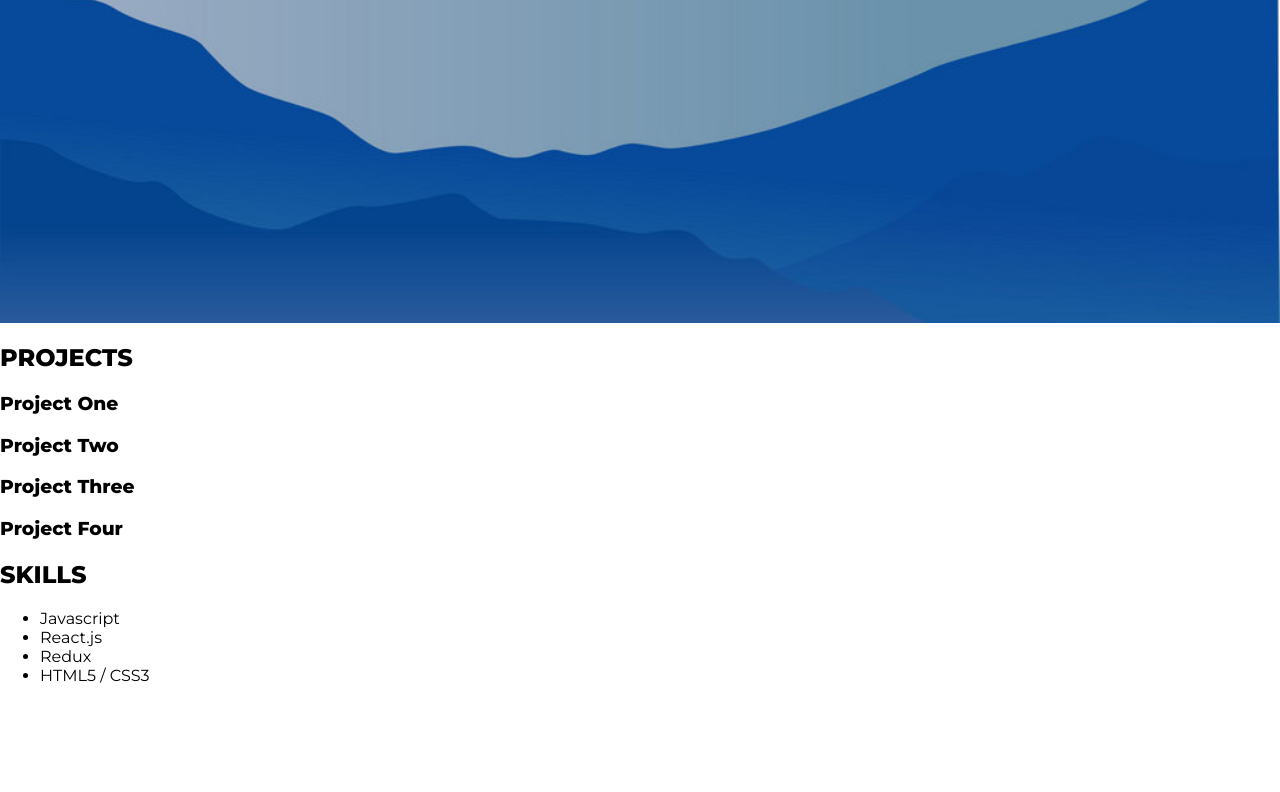
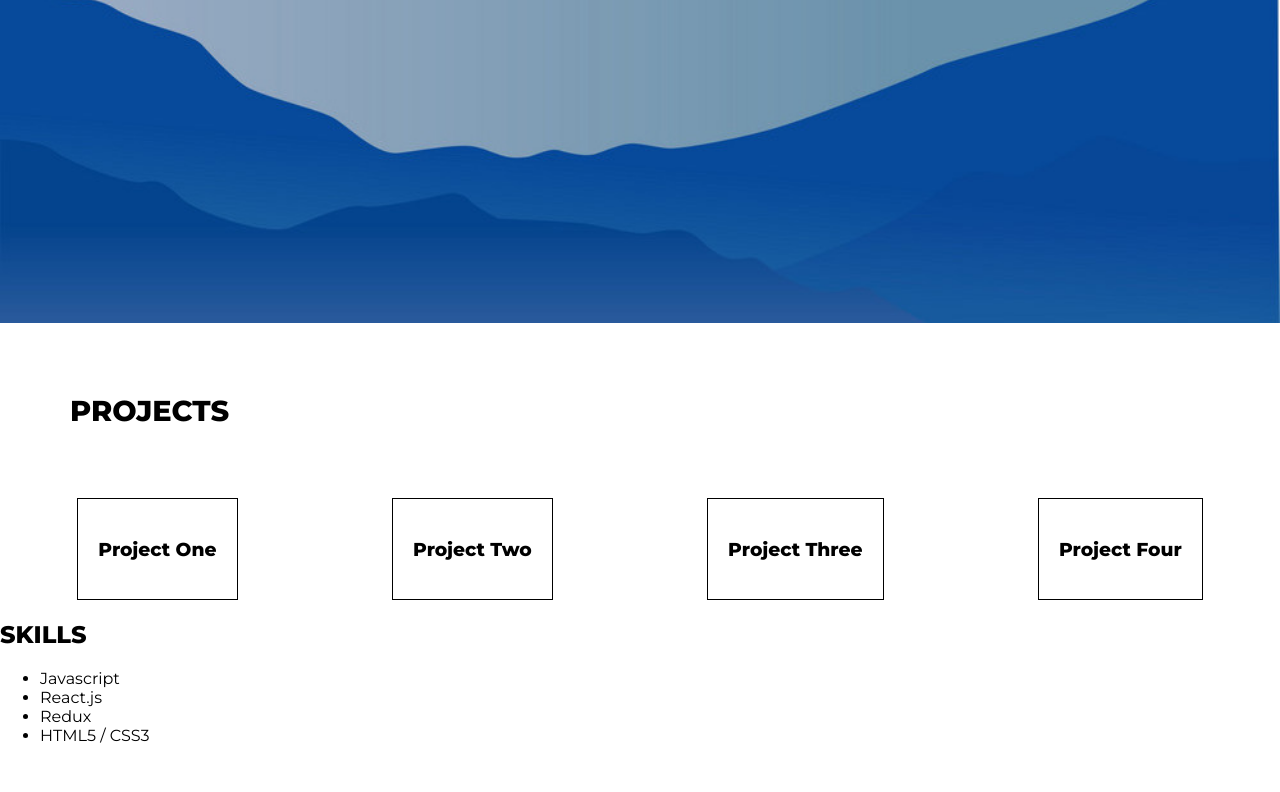
Before and after one commit to benjamin-firth/professional-website, a React (Create React App) app: page / in a window 1280 px wide. Shown: the part 497-1289 px from the top of the page. Built offline with nearby package versions, Linux system fonts and the light colour scheme.

Commit message:
Add styled components to projects component

```diff
--- a/src/components/Projects/Projects.js
+++ b/src/components/Projects/Projects.js
@@ -1,23 +1,52 @@
 import React from 'react';
+import styled from 'styled-components';
 
-const Projects = () => {
+const Projects = name => {
+  const createProj = name => {
+    return (
+      <StyledProject>
+        <h3>{name}</h3>
+      </StyledProject>
+    );
+  };
+
   return (
-    <section>
+    <StyledProjects>
       <h2>PROJECTS</h2>
-      <article>
-        <h3>Project One</h3>
-      </article>
-      <article>
-        <h3>Project Two</h3>
-      </article>
-      <article>
-        <h3>Project Three</h3>
-      </article>
-      <article>
-        <h3>Project Four</h3>
-      </article>
-    </section>
+      <StyledProjectContainer>
+        {createProj("Project One")}
+        {createProj("Project Two")}
+        {createProj("Project Three")}
+        {createProj("Project Four")}
+      </StyledProjectContainer>
+    </StyledProjects>
   );
 };
 
+const StyledProjects = styled.section`
+  h2 {
+    font-size: 1.8em;
+    margin: 70px;
+  }
+`;
+
+const StyledProjectContainer = styled.section`
+  display: flex;
+  justify-content: space-around;
+`;
+
+const StyledProject = styled.article`
+  border: 1px solid;
+  cursor: pointer;
+  padding: 20px;
+  transition: all .2s ease-in-out;
+
+  &:hover {
+    opacity: 40%;
+    transform: scale(1.1);
+  }
+`;
+
+
+
 export default Projects;
```
